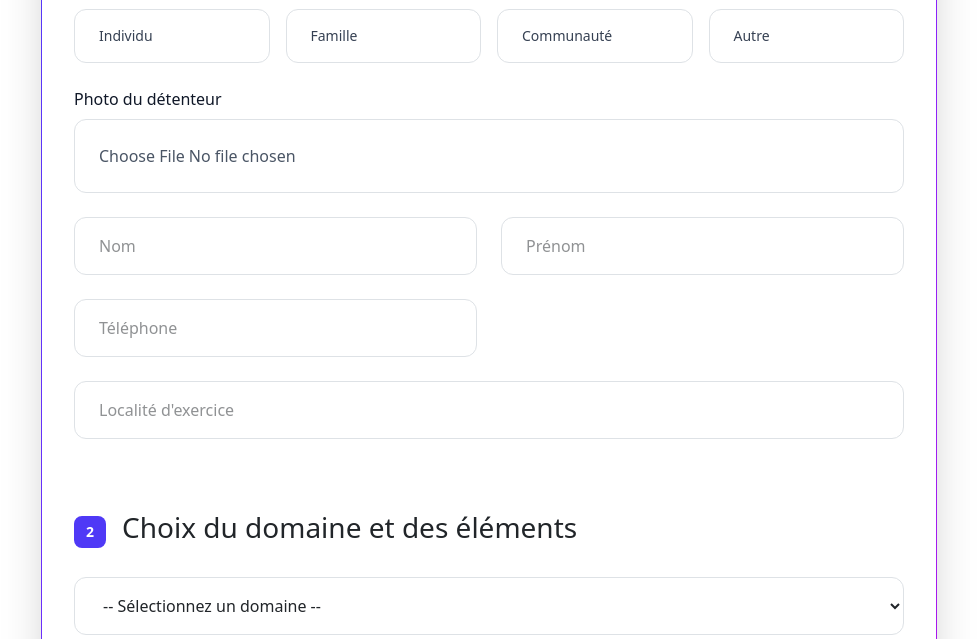
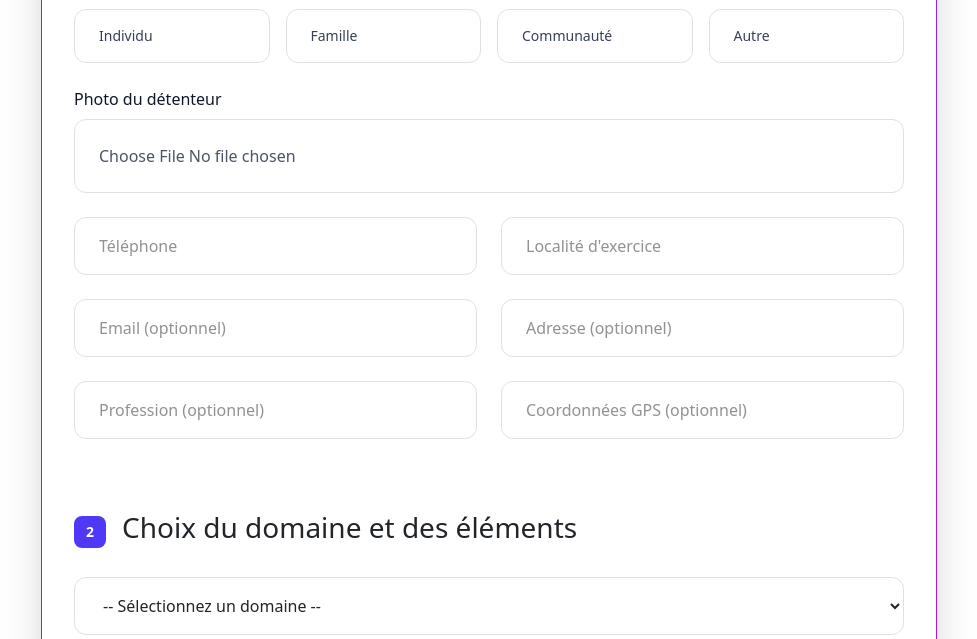
Before and after one commit to jasstx/patrimonia, a Laravel app: page /demande/creer in a window 1280 px wide. Shown: the part 320-959 px from the top of the page, without its empty margins (151-1128 px from the left). Run offline with Laravel 12, Linux system fonts and the light colour scheme; data that the repository does not hold is empty; style sheets or scripts are compiled from the project's sources; parts of the project's set-up code (start-up, migrations or seed data) failed here and were passed over.

Commit message:
Refactor: Add conditional fields for demande form
Co-authored-by: aljassem0811 <aljassem0811@gmail.com>

```diff
--- a/resources/views/demandes/create.blade.php
+++ b/resources/views/demandes/create.blade.php
@@ -14,7 +14,7 @@
                 </div>
             </div>
 
-    <form action="{{ route('demande.store') }}" method="POST" enctype="multipart/form-data" class="space-y-10" x-data="{ domaine: '' }">
+    <form action="{{ route('demande.store') }}" method="POST" enctype="multipart/form-data" class="space-y-10" x-data="{ domaine: '', typeDetenteur: '', sexe: '' }">
         @csrf
 
         {{-- IDENTIFICATION DU DETENTEUR --}}
@@ -25,27 +25,27 @@
             </div>
 
             {{-- Type de détenteur --}}
-            <div class="grid grid-cols-2 md:grid-cols-4 gap-3 mb-4">
+            <div class="grid grid-cols-2 md:grid-cols-4 gap-3 mb-4" x-data="{}">
                 <label class="group relative cursor-pointer">
-                    <input type="radio" name="type_detenteur" value="individu" required class="peer sr-only">
+                    <input type="radio" name="type_detenteur" value="individu" required class="peer sr-only" x-model="typeDetenteur">
                     <div class="rounded-xl border border-gray-200 px-4 py-3 text-sm font-medium text-gray-700 group-hover:border-indigo-300 peer-checked:border-indigo-600 peer-checked:bg-indigo-50 peer-checked:text-indigo-700 transition">
                         Individu
                     </div>
                 </label>
                 <label class="group relative cursor-pointer">
-                    <input type="radio" name="type_detenteur" value="famille" class="peer sr-only">
+                    <input type="radio" name="type_detenteur" value="famille" class="peer sr-only" x-model="typeDetenteur">
                     <div class="rounded-xl border border-gray-200 px-4 py-3 text-sm font-medium text-gray-700 group-hover:border-indigo-300 peer-checked:border-indigo-600 peer-checked:bg-indigo-50 peer-checked:text-indigo-700 transition">
                         Famille
                     </div>
                 </label>
                 <label class="group relative cursor-pointer">
-                    <input type="radio" name="type_detenteur" value="communaute" class="peer sr-only">
+                    <input type="radio" name="type_detenteur" value="communaute" class="peer sr-only" x-model="typeDetenteur">
                     <div class="rounded-xl border border-gray-200 px-4 py-3 text-sm font-medium text-gray-700 group-hover:border-indigo-300 peer-checked:border-indigo-600 peer-checked:bg-indigo-50 peer-checked:text-indigo-700 transition">
                         Communauté
                     </div>
                 </label>
                 <label class="group relative cursor-pointer">
-                    <input type="radio" name="type_detenteur" value="autre" class="peer sr-only">
+                    <input type="radio" name="type_detenteur" value="autre" class="peer sr-only" x-model="typeDetenteur">
                     <div class="rounded-xl border border-gray-200 px-4 py-3 text-sm font-medium text-gray-700 group-hover:border-indigo-300 peer-checked:border-indigo-600 peer-checked:bg-indigo-50 peer-checked:text-indigo-700 transition">
                         Autre
                     </div>
@@ -54,7 +54,9 @@
 
             {{-- Autre --}}
             <input type="text" name="autre_type_detenteur" placeholder="Préciser si autre"
-                   class="w-full px-4 py-3 border border-gray-200 rounded-xl focus:outline-none focus:ring-4 focus:ring-indigo-100 focus:border-indigo-400 mb-4 hidden" id="autre-field">
+                   class="w-full px-4 py-3 border border-gray-200 rounded-xl focus:outline-none focus:ring-4 focus:ring-indigo-100 focus:border-indigo-400 mb-4"
+                   x-show="typeDetenteur === 'autre'" x-cloak
+                   :required="typeDetenteur === 'autre'">
 
             {{-- Photo --}}
             <div>
@@ -62,12 +64,38 @@
                 <input type="file" name="photo" class="block w-full border border-dashed border-gray-300 rounded-xl p-4 text-gray-600 hover:border-indigo-300 focus:border-indigo-400 focus:outline-none">
             </div>
 
-            {{-- Exemple minimal : Nom, Prénom, Téléphone --}}
+            {{-- Champs individuels (individu) --}}
+            <div class="mt-4 grid grid-cols-1 md:grid-cols-2 gap-4" x-show="typeDetenteur === 'individu'" x-cloak>
+                <input type="text" name="nom" placeholder="Nom" class="w-full px-4 py-3 border border-gray-200 rounded-xl focus:outline-none focus:ring-4 focus:ring-indigo-100 focus:border-indigo-400" :required="typeDetenteur === 'individu'">
+                <input type="text" name="prenom" placeholder="Prénom" class="w-full px-4 py-3 border border-gray-200 rounded-xl focus:outline-none focus:ring-4 focus:ring-indigo-100 focus:border-indigo-400" :required="typeDetenteur === 'individu'">
+                <input type="date" name="date_naissance" placeholder="Date de naissance" class="w-full px-4 py-3 border border-gray-200 rounded-xl focus:outline-none focus:ring-4 focus:ring-indigo-100 focus:border-indigo-400" :required="typeDetenteur === 'individu'">
+                <input type="text" name="lieu_naissance" placeholder="Lieu de naissance" class="w-full px-4 py-3 border border-gray-200 rounded-xl focus:outline-none focus:ring-4 focus:ring-indigo-100 focus:border-indigo-400" :required="typeDetenteur === 'individu'">
+                <div class="md:col-span-2 grid grid-cols-2 gap-3">
+                    <select name="sexe" class="w-full px-4 py-3 border border-gray-200 rounded-xl focus:outline-none focus:ring-4 focus:ring-indigo-100 focus:border-indigo-400" :required="typeDetenteur === 'individu'" x-model="sexe">
+                        <option value="">Sexe</option>
+                        <option value="M">Masculin</option>
+                        <option value="F">Féminin</option>
+                    </select>
+                    <input type="text" name="groupe_ethnique" placeholder="Groupe ethnique (optionnel)" class="w-full px-4 py-3 border border-gray-200 rounded-xl focus:outline-none focus:ring-4 focus:ring-indigo-100 focus:border-indigo-400">
+                </div>
+            </div>
+
+            {{-- Champs structure (famille/communauté) --}}
+            <div class="mt-4 grid grid-cols-1 md:grid-cols-2 gap-4" x-show="typeDetenteur === 'famille' || typeDetenteur === 'communaute'" x-cloak>
+                <input type="text" name="nom_structure" placeholder="Nom de la structure" class="w-full px-4 py-3 border border-gray-200 rounded-xl focus:outline-none focus:ring-4 focus:ring-indigo-100 focus:border-indigo-400" :required="typeDetenteur === 'famille' || typeDetenteur === 'communaute'">
+                <input type="text" name="type_structure" placeholder="Type de structure" class="w-full px-4 py-3 border border-gray-200 rounded-xl focus:outline-none focus:ring-4 focus:ring-indigo-100 focus:border-indigo-400" :required="typeDetenteur === 'famille' || typeDetenteur === 'communaute'">
+                <input type="text" name="siege_social" placeholder="Siège social" class="w-full px-4 py-3 border border-gray-200 rounded-xl focus:outline-none focus:ring-4 focus:ring-indigo-100 focus:border-indigo-400" :required="typeDetenteur === 'famille' || typeDetenteur === 'communaute'">
+                <input type="text" name="personne_contact" placeholder="Personne de contact" class="w-full px-4 py-3 border border-gray-200 rounded-xl focus:outline-none focus:ring-4 focus:ring-indigo-100 focus:border-indigo-400" :required="typeDetenteur === 'famille' || typeDetenteur === 'communaute'">
+            </div>
+
+            {{-- Champs communs --}}
             <div class="mt-4 grid grid-cols-1 md:grid-cols-2 gap-4">
-                <input type="text" name="nom" placeholder="Nom" class="w-full px-4 py-3 border border-gray-200 rounded-xl focus:outline-none focus:ring-4 focus:ring-indigo-100 focus:border-indigo-400">
-                <input type="text" name="prenom" placeholder="Prénom" class="w-full px-4 py-3 border border-gray-200 rounded-xl focus:outline-none focus:ring-4 focus:ring-indigo-100 focus:border-indigo-400">
-                <input type="text" name="telephone" placeholder="Téléphone" class="w-full px-4 py-3 border border-gray-200 rounded-xl focus:outline-none focus:ring-4 focus:ring-indigo-100 focus:border-indigo-400">
-                <input type="text" name="localite_exercice" placeholder="Localité d'exercice" class="w-full px-4 py-3 border border-gray-200 rounded-xl focus:outline-none focus:ring-4 focus:ring-indigo-100 focus:border-indigo-400 md:col-span-2">
+                <input type="text" name="telephone" placeholder="Téléphone" class="w-full px-4 py-3 border border-gray-200 rounded-xl focus:outline-none focus:ring-4 focus:ring-indigo-100 focus:border-indigo-400" required>
+                <input type="text" name="localite_exercice" placeholder="Localité d'exercice" class="w-full px-4 py-3 border border-gray-200 rounded-xl focus:outline-none focus:ring-4 focus:ring-indigo-100 focus:border-indigo-400" required>
+                <input type="email" name="email" placeholder="Email (optionnel)" class="w-full px-4 py-3 border border-gray-200 rounded-xl focus:outline-none focus:ring-4 focus:ring-indigo-100 focus:border-indigo-400">
+                <input type="text" name="adresse" placeholder="Adresse (optionnel)" class="w-full px-4 py-3 border border-gray-200 rounded-xl focus:outline-none focus:ring-4 focus:ring-indigo-100 focus:border-indigo-400">
+                <input type="text" name="profession" placeholder="Profession (optionnel)" class="w-full px-4 py-3 border border-gray-200 rounded-xl focus:outline-none focus:ring-4 focus:ring-indigo-100 focus:border-indigo-400">
+                <input type="text" name="coordonnees_gps" placeholder="Coordonnées GPS (optionnel)" class="w-full px-4 py-3 border border-gray-200 rounded-xl focus:outline-none focus:ring-4 focus:ring-indigo-100 focus:border-indigo-400">
             </div>
         </div>
 
@@ -136,15 +164,4 @@
 
 {{-- Alpine.js CDN (léger pour interactions) --}}
 <script src="https://unpkg.com/alpinejs@3.x.x/dist/cdn.min.js" defer></script>
-
-{{-- Script pour afficher champ "autre" --}}
-<script>
-    const radios = document.querySelectorAll('input[name="type_detenteur"]');
-    radios.forEach(r => r.addEventListener('change', function() {
-        document.getElementById('autre-field').classList.add('hidden');
-        if (this.value === 'autre') {
-            document.getElementById('autre-field').classList.remove('hidden');
-        }
-    }));
-</script>
 @endsection
```
